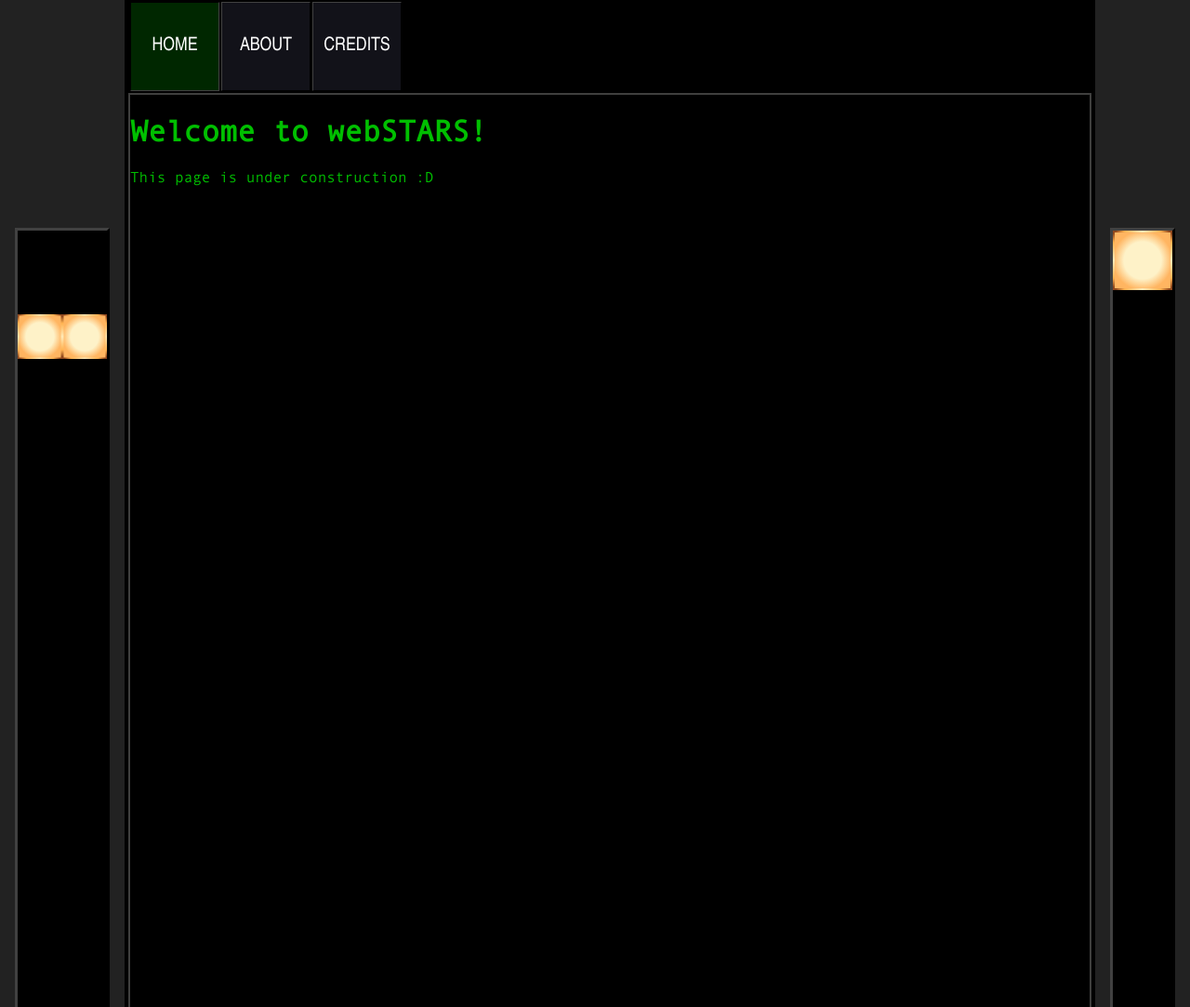
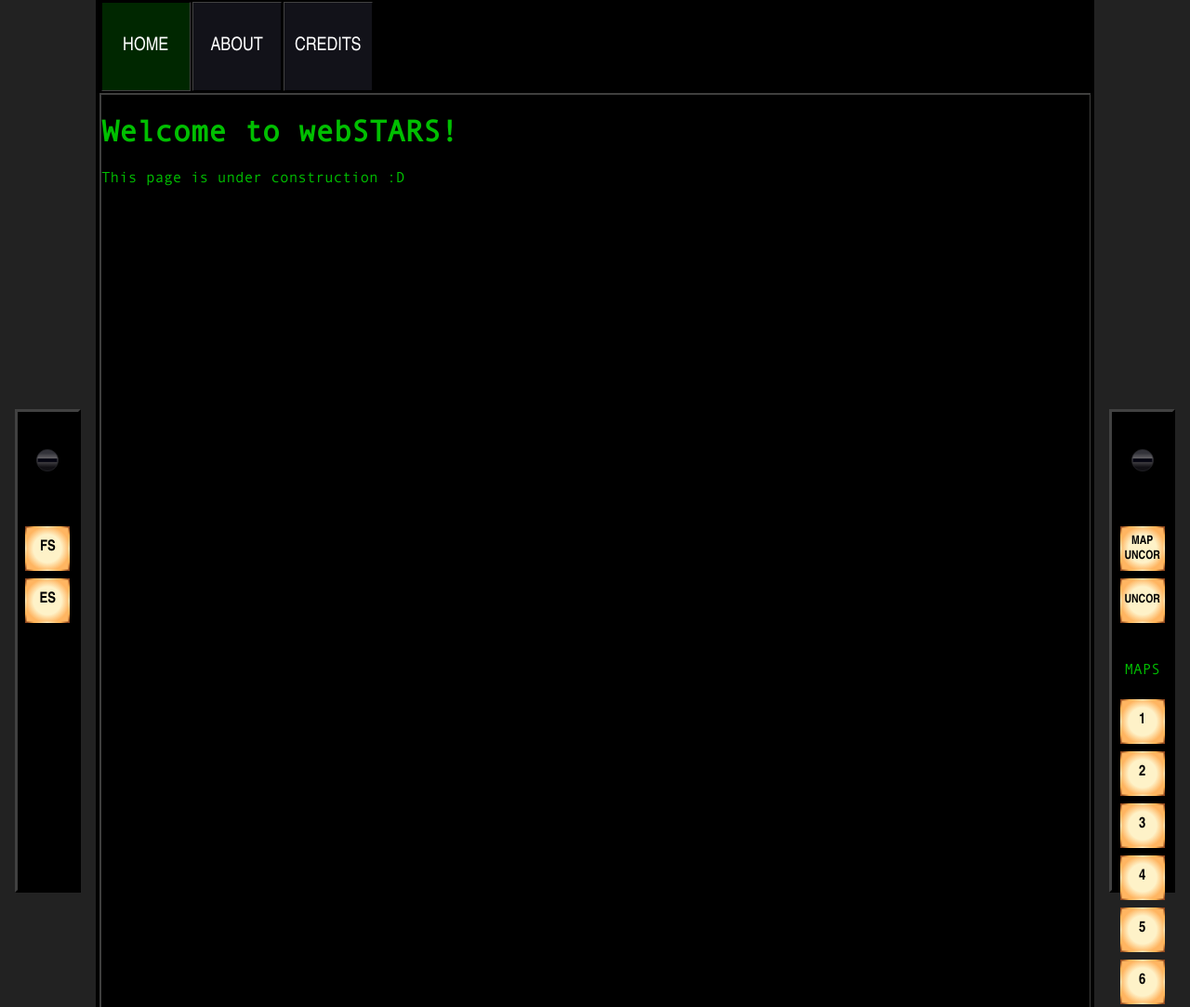
Before and after one commit to wiggleforlife/neocity, a plain HTML site: page index.html in a window 1280 px wide. Shown: the top 1083 px of the page at 93% size. Before the commit the page ends 800 px from the top, so only its background shows below. Drawn offline with Linux system fonts and the light colour scheme.

Commit message:
Lights and screws!!

```diff
--- a/css/style.css
+++ b/css/style.css
@@ -37,12 +37,6 @@
     #grid {
         display: grid;
         grid-template-columns: 1fr 10fr 1fr;
-        height: 100%;
-        width: 100%;
-        top: 0;
-        left: 0;
-        position: fixed;
-        cursor: url(../pointer.cur), default;
     }
 
     #column-2 {
@@ -50,14 +44,23 @@
         grid-template-rows: 1fr 12fr 1fr;
     }
 
+    #page {
+        height: 100%;
+        width: 100%;
+        top: 0;
+        left: 0;
+        position: fixed;
+        cursor: url(/default.cur), default;
+    }
 
     /* DCP */
 
     .dcp {
-        height: 65%;
+        height: 65vh;
 
         margin-left: 1rem;
         margin-right: 1rem;
+        text-align: center;
 
         background-color: black;
         border: #414141 3px solid;
@@ -66,17 +69,50 @@
     }
 
     .light {
+        margin-top: 0.5rem;
         height: 3rem;
         width: 3rem;
     }
 
+    .light img {
+        height: 100%;
+        width: 100%;
+    }
+
+    .light p {
+        font-family: 'Arial Narrow', Arial, sans-serif;
+        font-size: 1rem;
+        font-weight: bold;
+
+        position: relative;
+        bottom: 110%;
+
+        color: black;
+    }
+
     .light-container {
-        position: relative;
-        top: 10%;
+        margin-top: 3rem;
         display: flex;
         flex-direction: row;
+        flex-wrap: wrap;
+        width: 90%;
+        margin-left: 5%;
         justify-content: space-evenly;
     }
+
+    .screw-top {
+        margin-top: 2.5rem;
+        height: 1.5rem;
+        width: 1.5rem;
+    }
+
+    .screw-bot {
+        margin-bottom: 2.5%;
+        bottom: 2.5%;
+        height: 1.5rem;
+        width: 1.5rem;
+    }
+
 
     #column-1, #column-3 {
         display: flex;
@@ -91,6 +127,24 @@
 
     #column-3 {
         border-left: black 4px solid;
+    }
+
+    #dcp-header {
+        margin-top: 2.5rem;
+    }
+
+    #light-long-line {
+        font-size: 0.8rem;
+        bottom: 100%;
+    }
+
+    #light-two-lines {
+        font-size: 0.8rem;
+        bottom: 115%;
+    }
+
+    #map-container {
+        margin-top: 0;
     }
 
 
@@ -108,6 +162,10 @@
         border: black 1px solid;
         border-bottom: #414141 1px solid;
         border-right: #414141 1px solid;
+    }
+
+    #mavigation {
+        cursor: default;
     }
 
     #navigation td {
--- a/index.html
+++ b/index.html
@@ -2,6 +2,7 @@
 <html lang="en">
 <head>
     <meta charset="UTF-8">
+    <meta name="viewport" content="width=device-width, initial-scale=1">
     <title>webSTARS</title>
     <link rel="stylesheet" href="/css/style.css">
 </head>
@@ -23,10 +24,18 @@
 <div id="grid">
     <div id="column-1">
         <div class="dcp">
+            <img src="svg/screw.svg" alt="Display Control Panel screw" class="screw-top">
             <div class="light-container">
-                <img src="svg/light.svg" alt="Display Control Panel button" class="light">
-                <img src="svg/light.svg" alt="Display Control Panel button" class="light">
+                <div class="light">
+                    <img src="svg/light.svg" alt="Display Control Panel button">
+                    <p>FS</p>
+                </div>
+                <div class="light">
+                    <img src="svg/light.svg" alt="Display Control Panel button">
+                    <p>ES</p>
+                </div>
             </div>
+<!--            <img src="svg/screw.svg" alt="Display Control Panel screw" class="screw-bot">-->
         </div>
     </div>
     <div id="column-2">
@@ -53,7 +62,44 @@
     </div>
     <div id="column-3">
         <div class="dcp">
-            <img src="svg/light.svg" alt="Display Control Panel button">
+            <img src="svg/screw.svg" alt="Display Control Panel screw" class="screw-top">
+            <div class="light-container">
+                <div class="light">
+                    <img src="svg/light.svg" alt="Display Control Panel button">
+                    <p id="light-two-lines">MAP<br>UNCOR</p>
+                </div>
+                <div class="light">
+                    <img src="svg/light.svg" alt="Display Control Panel button">
+                    <p id="light-long-line">UNCOR</p>
+                </div>
+            </div>
+            <p id="dcp-header">MAPS</p>
+            <div id="map-container" class="light-container">
+                <div class="light">
+                    <img src="svg/light.svg" alt="Display Control Panel button">
+                    <p>1</p>
+                </div>
+                <div class="light">
+                    <img src="svg/light.svg" alt="Display Control Panel button">
+                    <p>2</p>
+                </div>
+                <div class="light">
+                    <img src="svg/light.svg" alt="Display Control Panel button">
+                    <p>3</p>
+                </div>
+                <div class="light">
+                    <img src="svg/light.svg" alt="Display Control Panel button">
+                    <p>4</p>
+                </div>
+                <div class="light">
+                    <img src="svg/light.svg" alt="Display Control Panel button">
+                    <p>5</p>
+                </div>
+                <div class="light">
+                    <img src="svg/light.svg" alt="Display Control Panel button">
+                    <p>6</p>
+                </div>
+            </div>
         </div>
     </div>
 </div>
--- a/pages/home.html
+++ b/pages/home.html
@@ -6,7 +6,9 @@
     <link rel="stylesheet" href="/css/style.css">
 </head>
 <body>
+<div id="page">
     <h1>Welcome to webSTARS!</h1>
     <p>This page is under construction :D</p>
+</div>
 </body>
 </html>
```
Also changed, not shown: css/page.css (added, +10 -0 lines), originals/light.svg, originals/screw.svg (added), svg/screw.svg (added), 2 other files.
